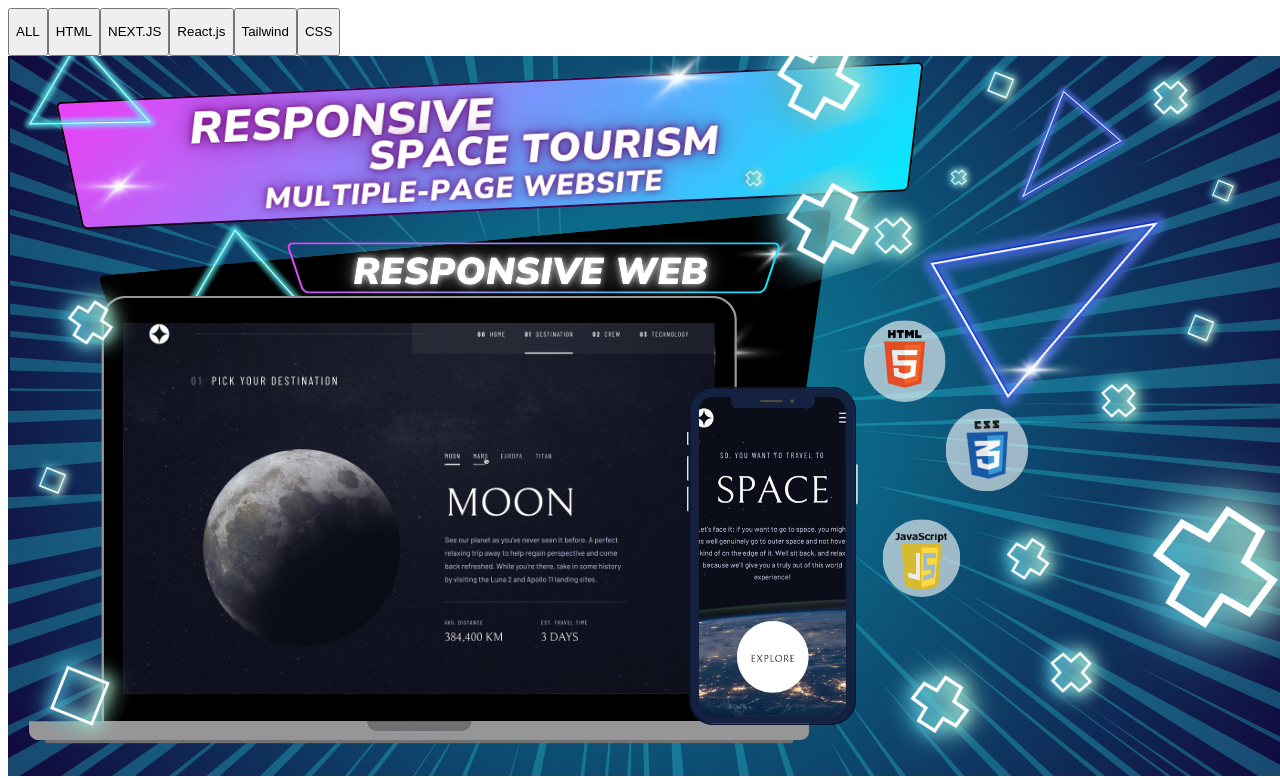
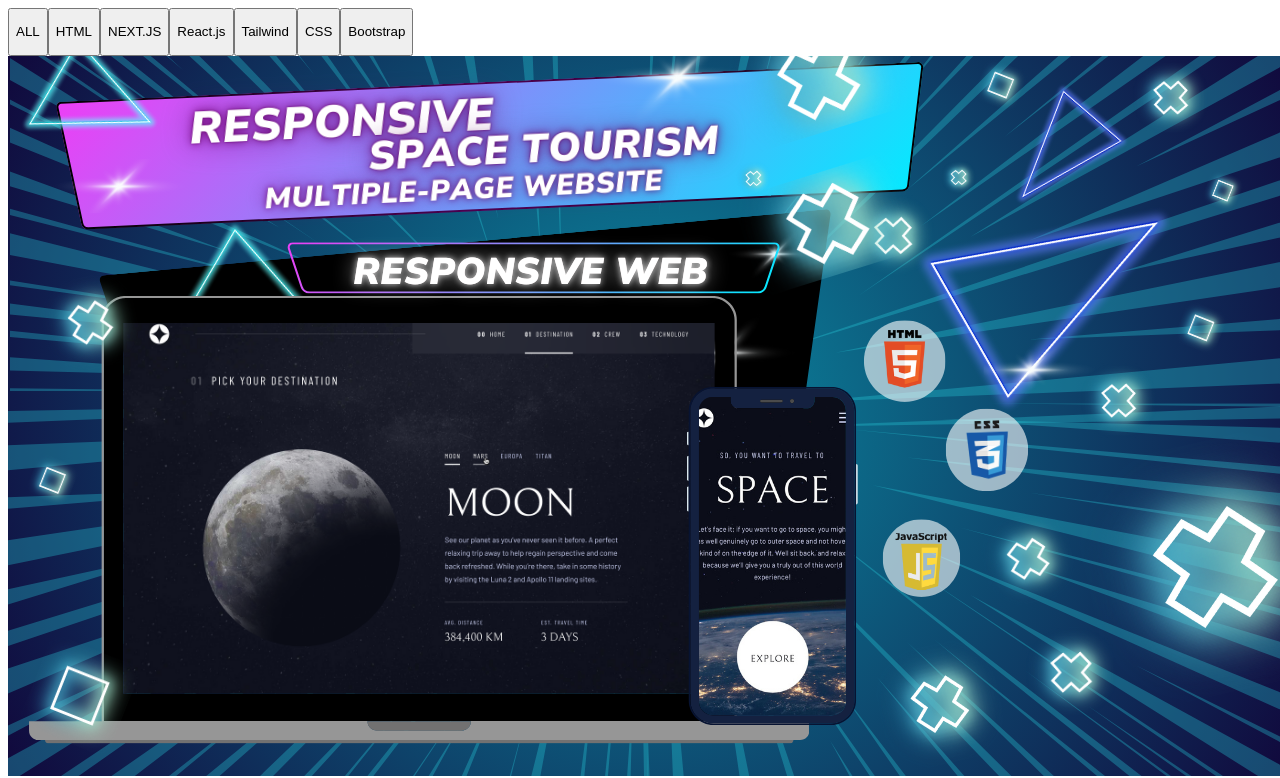
Before and after one commit to Prayugo24/prayugo-stack, a Next.js app: page /projects/projectsContent in a window 1280 px wide. Shown: the top 778 px of the page. Built offline with nearby package versions, Linux system fonts and the light colour scheme.

Commit message:
[Feat]  Add new Project

```diff
--- a/src/mocks/projectsContent.ts
+++ b/src/mocks/projectsContent.ts
@@ -1,6 +1,7 @@
 import spaceTourism from "../../src/assets/projects/Responsive-Space-Tourism.png"
 import newsHomePage from "../../src/assets/projects/Responsive-news.png"
 import chatAi from "../../src/assets/projects/aiChat.png"
+import ylcHoroscop from "../../src/assets/projects/ylc-horoscop.png"
 export const projectsSample = [
     {
         id: 1,
@@ -19,6 +20,13 @@ export const projectsSample = [
         tag:["NEXT.JS","React.js","Tailwind"],
         src:chatAi,
         url:"https://chat-ai-nextjs-9icqyqa82-prays-projects-e48c2c66.vercel.app/"
+
+    },
+    {
+        id:4,
+        tag:["HTML","CSS","Bootstrap"],
+        src:ylcHoroscop,
+        url:"https://your-life-choice.netlify.app/"
 
     }
 
@@ -48,5 +56,9 @@ export const tagProjectsSample = [
     {
         id:6,
         tag:"CSS"
+    },
+    {
+        id:7,
+        tag:"Bootstrap"
     }
 ]
--- a/src/pages/projects/projectsContent.tsx
+++ b/src/pages/projects/projectsContent.tsx
@@ -9,7 +9,7 @@ const ProjectsContent: React.FC = () => {
     const [isVisible, setVisible] = useState(false);
     const [activeFilter, setAcveFilter] = useState<string>("ALL");
     const [currentPage, setCurrentPage] = useState<number>(1);
-    const itemsPerPage = 3;
+    const itemsPerPage = 9;
     useEffect(() =>{
         setTimeout(() => {
             setVisible(true)
```
Also changed, not shown: src/mocks/sourceCodeContent.ts (+7 -1 lines), src/assets/projects/Ylc-horoscop.png (added), 1 other file (tests, documents, lock files or other folders).
